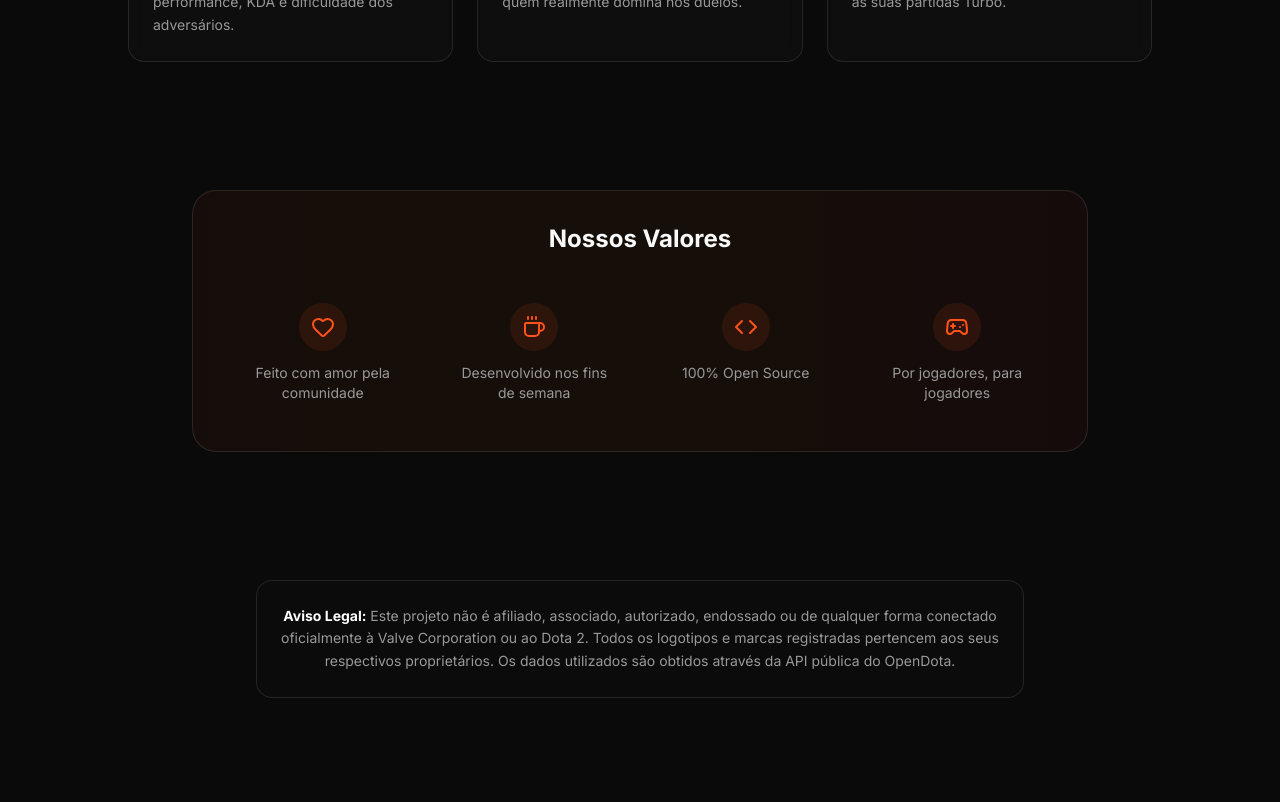
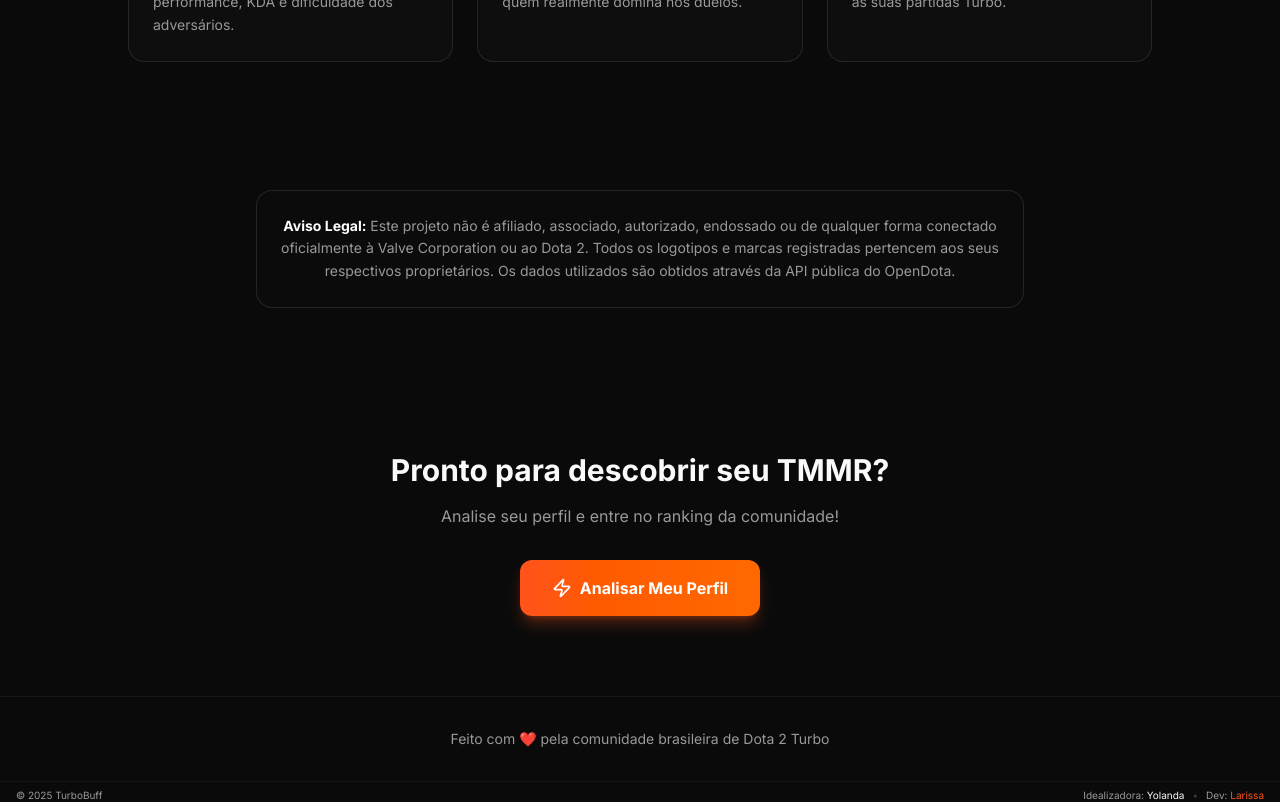
Before and after one commit to laaridev/dota2turbo-mmr, a Next.js app: page /about in a window 1280 px wide. Shown: the part 1340-2142 px from the top of the page. Built offline with nearby package versions, Linux system fonts and the light colour scheme.

Commit message:
ui: remove Nossos Valores section from About page

```diff
--- a/app/about/page.tsx
+++ b/app/about/page.tsx
@@ -143,37 +143,8 @@ export default function AboutPage() {
                 </div>
             </section>
 
-            {/* Values Section */}
-            <section className="py-16 px-4">
-                <div className="container mx-auto max-w-4xl">
-                    <motion.div
-                        initial={{ opacity: 0, y: 20 }}
-                        whileInView={{ opacity: 1, y: 0 }}
-                        viewport={{ once: true }}
-                        className="bg-gradient-to-r from-primary/5 via-orange-500/5 to-red-500/5 border border-white/10 rounded-3xl p-8"
-                    >
-                        <h2 className="text-2xl font-bold mb-8 text-center">Nossos Valores</h2>
 
-                        <div className="grid grid-cols-2 md:grid-cols-4 gap-4">
-                            {values.map((value, index) => (
-                                <motion.div
-                                    key={value.text}
-                                    initial={{ opacity: 0, scale: 0.9 }}
-                                    whileInView={{ opacity: 1, scale: 1 }}
-                                    viewport={{ once: true }}
-                                    transition={{ delay: index * 0.1 }}
-                                    className="flex flex-col items-center text-center p-4"
-                                >
-                                    <div className="w-12 h-12 rounded-full bg-primary/10 flex items-center justify-center mb-3">
-                                        <value.icon className="w-6 h-6 text-primary" />
-                                    </div>
-                                    <p className="text-sm text-muted-foreground">{value.text}</p>
-                                </motion.div>
-                            ))}
-                        </div>
-                    </motion.div>
-                </div>
-            </section>
+
 
             {/* Disclaimer Section */}
             <section className="py-16 px-4">
```
